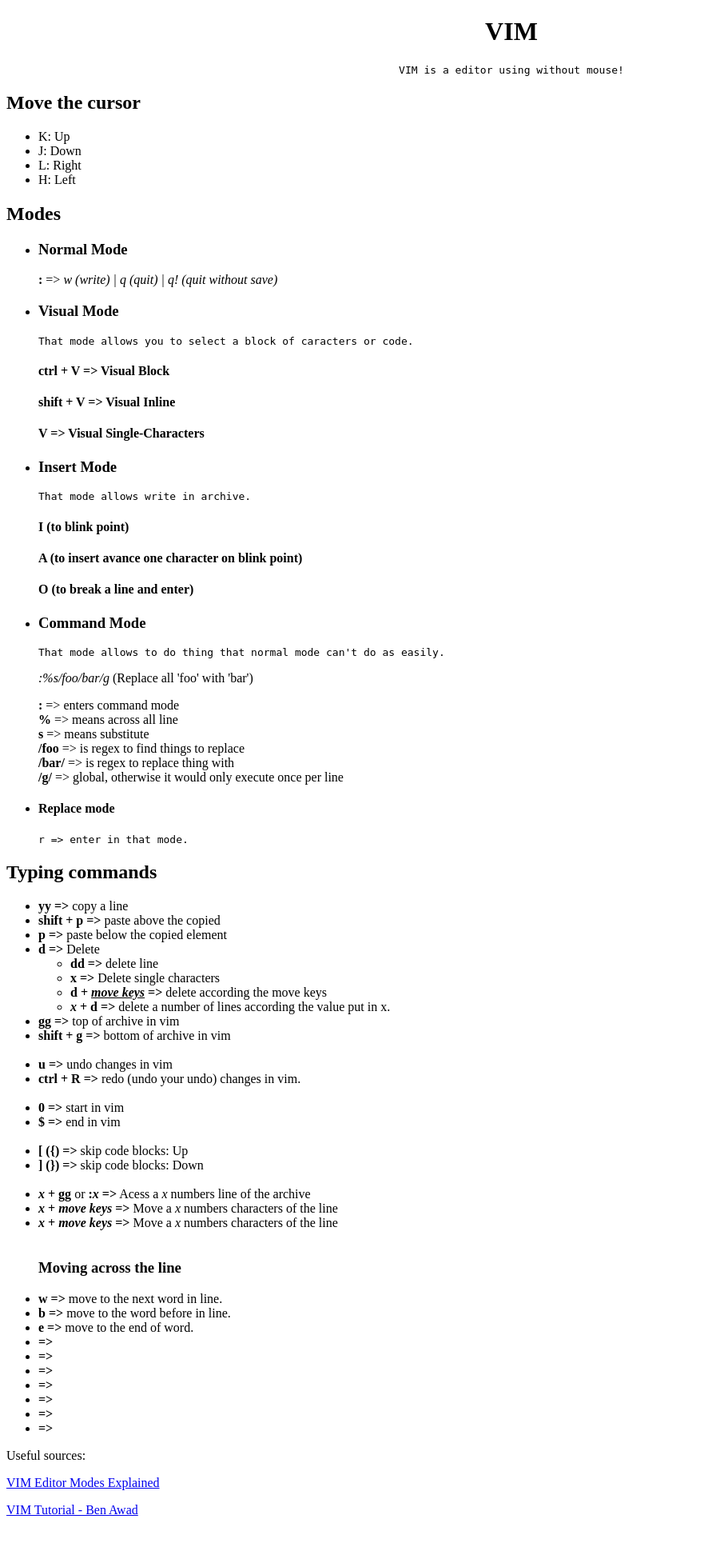
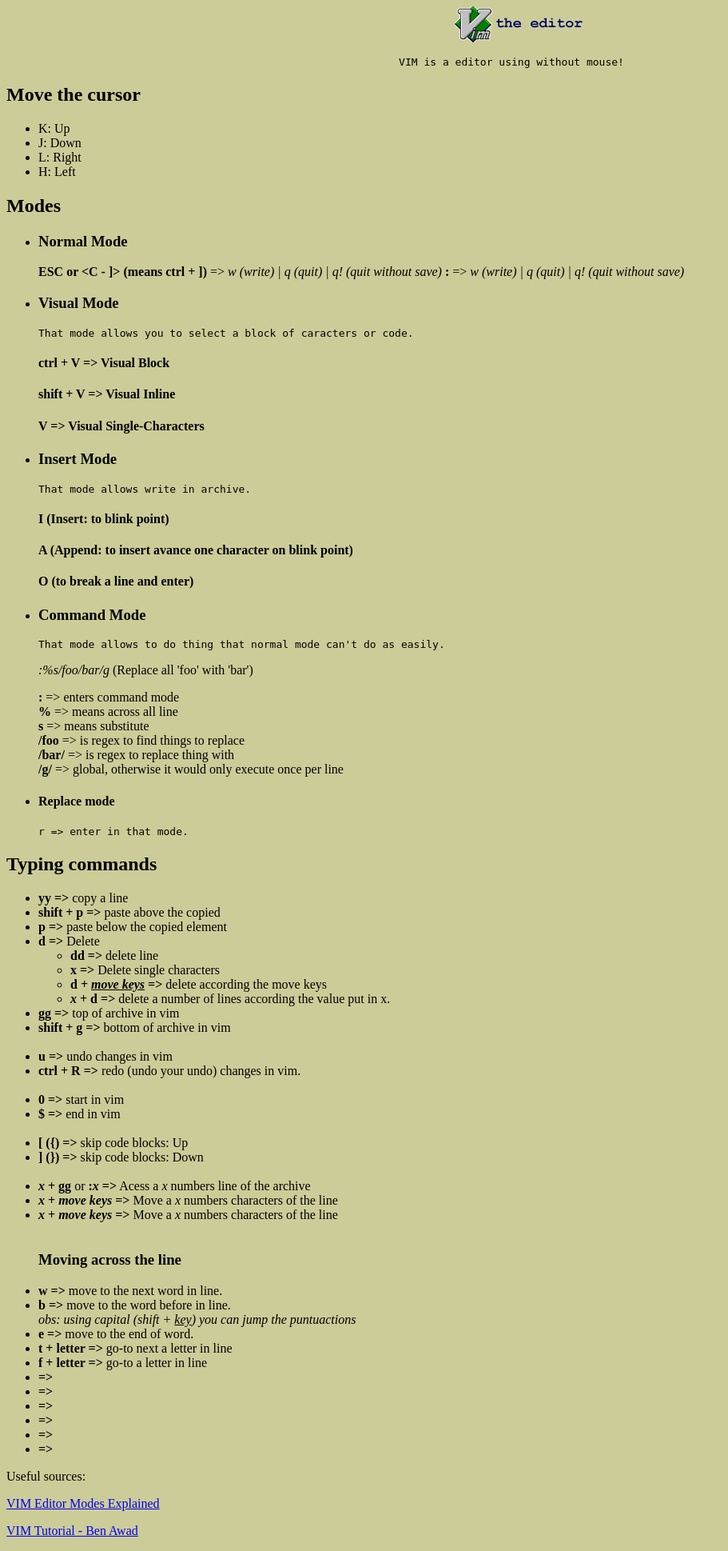
Before and after one commit to EmanuelDms/super-broccoli, a PHP site: page /vim-tutorial.html in a window 1280 px wide. Shown: the whole page at 80% size, without its empty margins (0-911 px from the left). Before the commit the page ends 1895 px from the top, so only its background shows below. Run offline with PHP 8.4, Linux system fonts and the light colour scheme.

Commit message:
Add a few new commands: moving across the line

```diff
--- a/vim-tutorial/vim-tutorial.css
+++ b/vim-tutorial/vim-tutorial.css
@@ -3,6 +3,10 @@
 	color: black;
 }
 
+body{
+	background: #CCCC99;
+}
+
 header{
 	text-align: center;
 }
--- a/vim-tutorial/vim-tutorial.html
+++ b/vim-tutorial/vim-tutorial.html
@@ -6,7 +6,7 @@
 </head>
 <body>
 <header>
-<h1>VIM</h1>
+	<img src="./vim_header.gif"/><br>
 	<pre>VIM is a editor using without mouse!</pre>
 </header>
 <h2 id="move-keys">Move the cursor</h2>
@@ -22,8 +22,10 @@
 	<ul>
 		<li>
 			<h3>Normal Mode</h3>
+			<strong>ESC or &lt;C - ]&gt; (means ctrl + ])</strong> => <em>w (write) | q (quit) | q! (quit without save)</em>
 			<strong>:</strong> => <em>w (write) | q (quit) | q! (quit without save)</em>
 		</li>
+
 		<li>
 			<h3>Visual Mode</h3>
 			<pre>That mode allows you to select a block of caracters or code.</pre>
@@ -35,8 +37,8 @@
 		<li>
 			<h3>Insert Mode</h3>
 			<pre>That mode allows write in archive.</pre>
-			<h4>I (to blink point)
-			<h4>A (to insert avance one character on blink point)</h4>
+			<h4>I (Insert: to blink point)
+			<h4>A (Append: to insert avance one character on blink point)</h4>
 			<h4>O (to break a line and enter)</h4>
 		</li>
 
@@ -101,9 +103,10 @@
 
 	<h3>Moving across the line</h3>
 	<li><strong>w =></strong> move to the next word in line.</li>
-	<li><strong>b =></strong> move to the word before in line.</li>
+	<li><strong>b =></strong> move to the word before in line.</li><em>obs: using capital (shift + <u>key</u>) you can jump the puntuactions</em>
 	<li><strong>e =></strong> move to the end of word.</li>
-	<li><strong> =></strong> </li>
+	<li><strong>t + letter => </strong>go-to next a letter in line</li>
+	<li><strong>f + letter => </strong>go-to a letter in line</li>
 	<li><strong> =></strong> </li>
 	<li><strong> =></strong> </li>
 	<li><strong> =></strong> </li>
```
Also changed, not shown: vim-tutorial/vim_header.gif (added), 2 other files.
